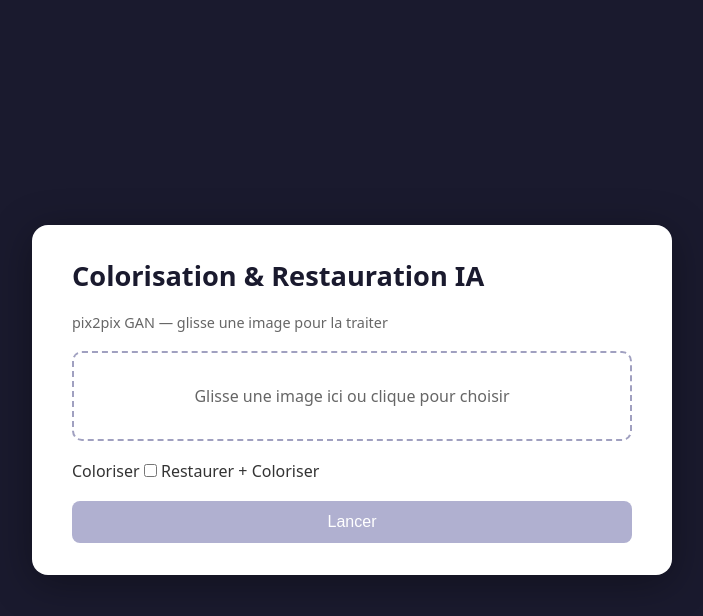
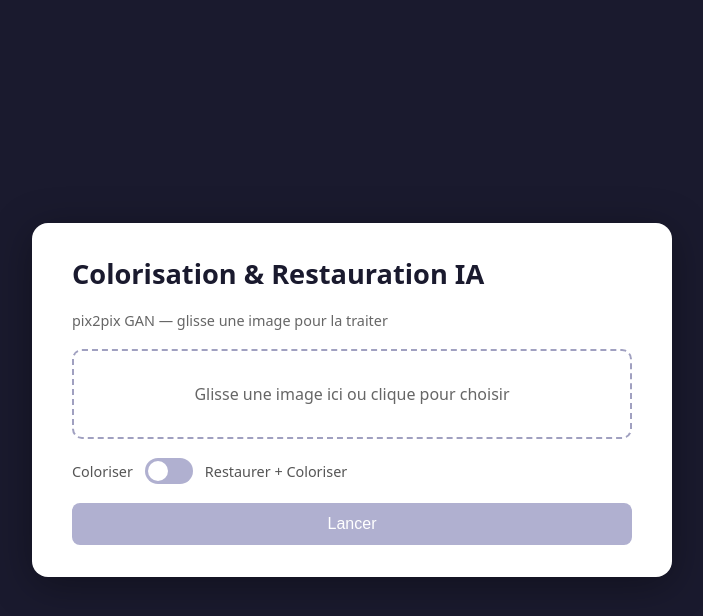
Before and after one commit to Robert-Alp/predictedColorImage, a Flask app: page / in a window 1280 px wide. Shown: the top 616 px of the page, without its empty margins (288-991 px from the left). Run offline with Flask 3, Linux system fonts and the light colour scheme; parts of the project's set-up code (start-up, migrations or seed data) failed here and were passed over.

Commit message:
feat: add toggle and warning CSS styles

```diff
--- a/static/style.css
+++ b/static/style.css
@@ -83,3 +83,33 @@ button:not(:disabled):hover { background: #4848aa; }
 }
 
 .hidden { display: none !important; }
+
+/* ── Toggle ── */
+.toggle-row {
+  display: flex;
+  align-items: center;
+  gap: .75rem;
+}
+.toggle-label { font-size: .9rem; color: #555; }
+
+.toggle { position: relative; display: inline-block; width: 48px; height: 26px; }
+.toggle input { opacity: 0; width: 0; height: 0; }
+.slider {
+  position: absolute; inset: 0;
+  background: #b0b0d0; border-radius: 26px;
+  cursor: pointer; transition: background .2s;
+}
+.slider::before {
+  content: "";
+  position: absolute;
+  width: 20px; height: 20px;
+  left: 3px; bottom: 3px;
+  background: #fff; border-radius: 50%;
+  transition: transform .2s;
+}
+.toggle input:checked + .slider { background: #6060cc; }
+.toggle input:checked + .slider::before { transform: translateX(22px); }
+
+/* ── Résultat 4 panneaux ── */
+.warning { color: #e65100; text-align: center; font-size: .9rem; }
+.result { flex-wrap: wrap; }
```
